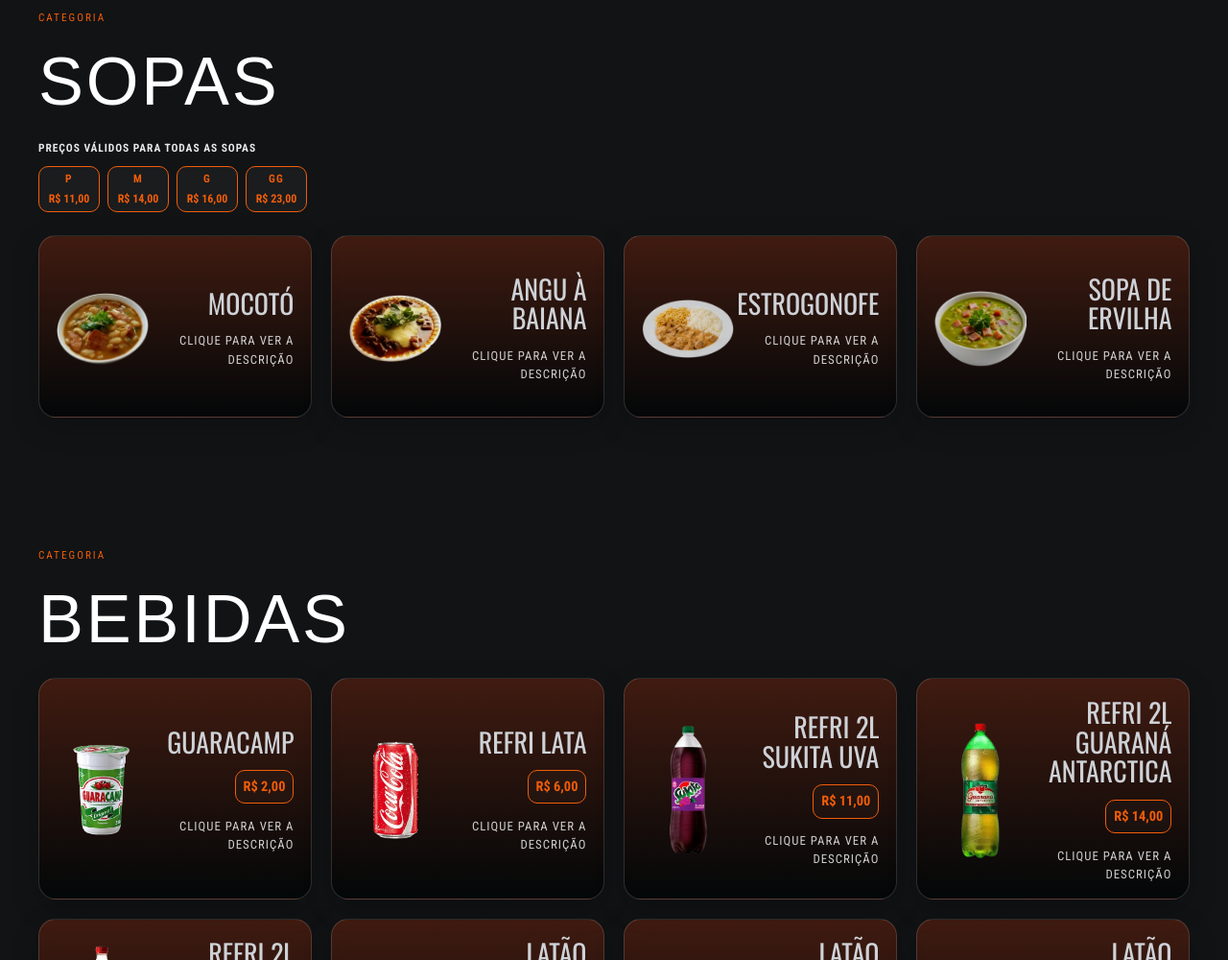
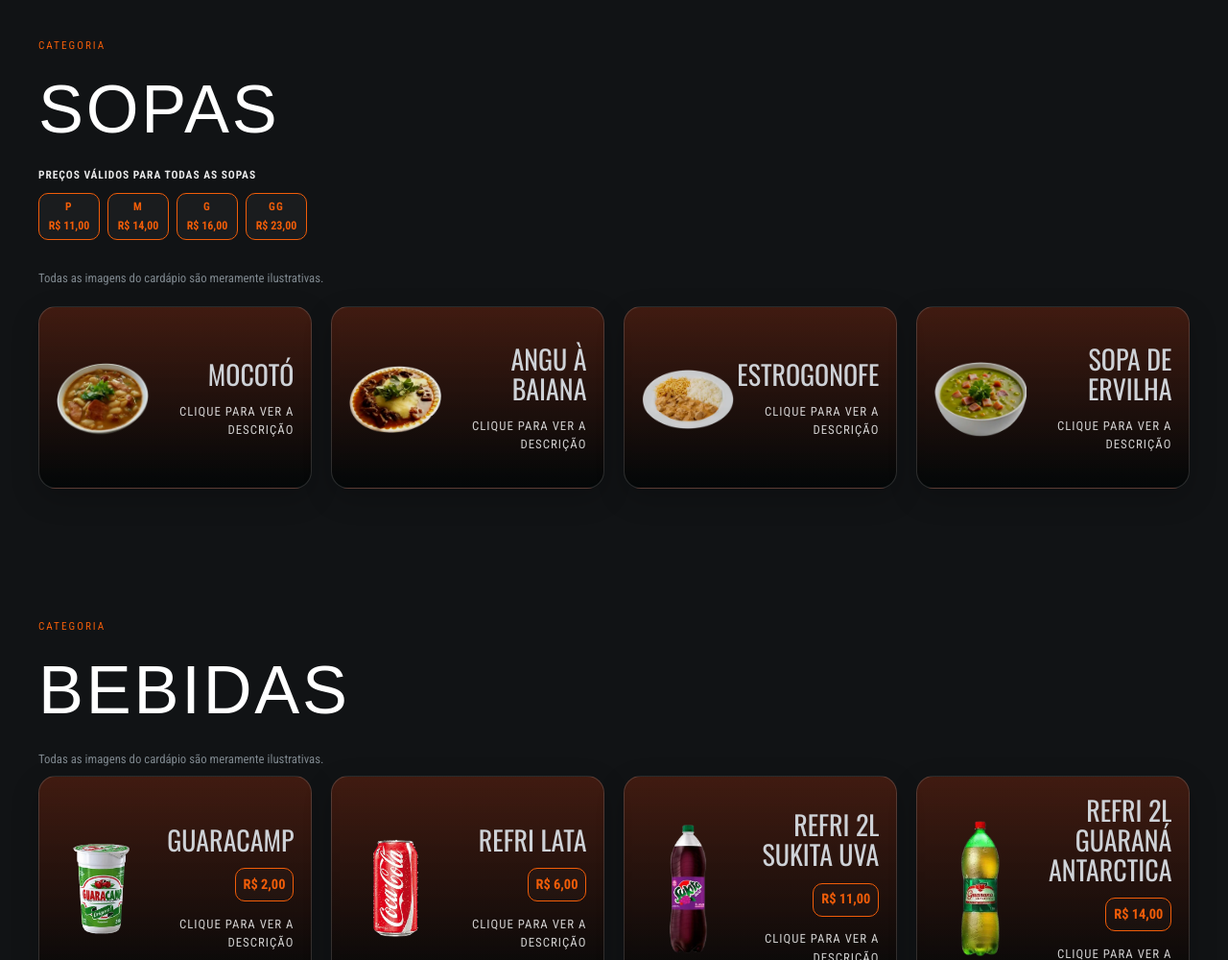
Before and after one commit to bruno-januario/cardapio-digital-chapa-milgrau, a website built with Vite: page index.html in a window 1280 px wide. Shown: the part 1274-2274 px from the top of the page at 96% size. Built offline with nearby package versions, Linux system fonts and the light colour scheme; a web font is replaced by a local one.

Commit message:
feat: add illustrative image disclaimers

```diff
--- a/index.html
+++ b/index.html
@@ -93,6 +93,9 @@
             <div class="section-copy">
               <p class="section-kicker">Categoria</p>
               <h2 id="fast-food-title">Lanches</h2>
+              <p class="image-disclaimer">
+                Todas as imagens do cardápio são meramente ilustrativas.
+              </p>
             </div>
           </div>
           <div
@@ -124,6 +127,9 @@
             <div class="section-copy">
               <p class="section-kicker">Categoria</p>
               <h2 id="beverages-title">Bebidas</h2>
+              <p class="image-disclaimer">
+                Todas as imagens do cardápio são meramente ilustrativas.
+              </p>
             </div>
           </div>
           <div
--- a/src/main.ts
+++ b/src/main.ts
@@ -116,7 +116,10 @@ function renderSection(sectionId: string, items: Product[]): void {
   if (sectionId === "soup") {
     sectionElement.classList.add("has-price-summary")
     const cards = items.map((item) => renderMenuCard(item, false))
-    sectionElement.replaceChildren(renderSoupPriceLegend(), ...cards)
+    const disclaimer = document.createElement("p")
+    disclaimer.className = "image-disclaimer"
+    disclaimer.textContent = "Todas as imagens do cardápio são meramente ilustrativas."
+    sectionElement.replaceChildren(renderSoupPriceLegend(), disclaimer, ...cards)
     return
   }
 
--- a/src/styles/menu.css
+++ b/src/styles/menu.css
@@ -23,6 +23,12 @@
   font-size: 0.7rem;
   letter-spacing: 0.18em;
   text-transform: uppercase;
+}
+
+.image-disclaimer {
+  margin: 0.35rem 0 0;
+  color: var(--muted-text);
+  font-size: 0.8rem;
 }
 
 .menu-section h2 {
@@ -259,6 +265,10 @@
   margin-bottom: 0.25rem;
 }
 
+.product-grid .image-disclaimer {
+  grid-column: 1 / -1;
+}
+
 .soup-price-title {
   margin: 0;
   font-size: 0.72rem;
```
